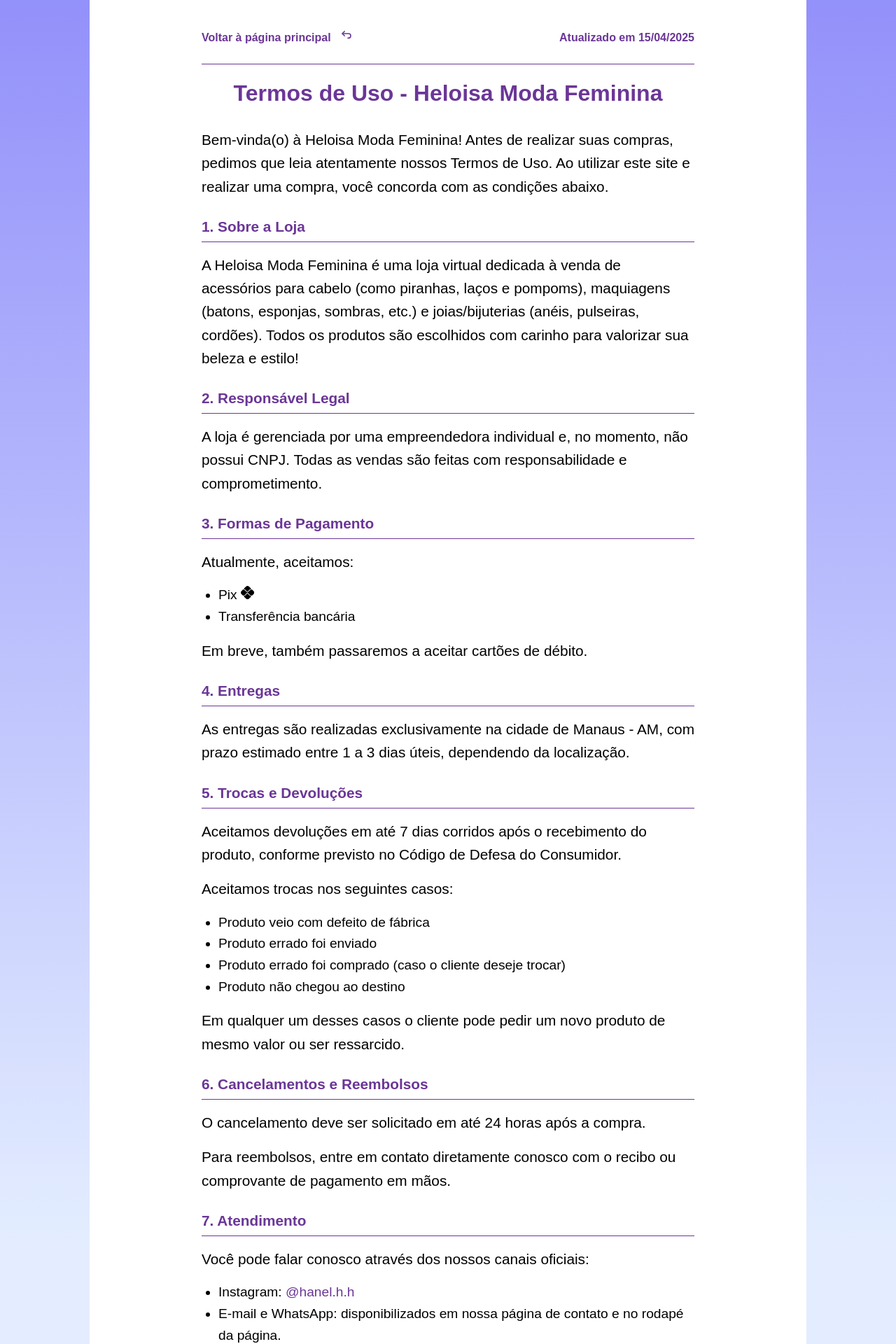
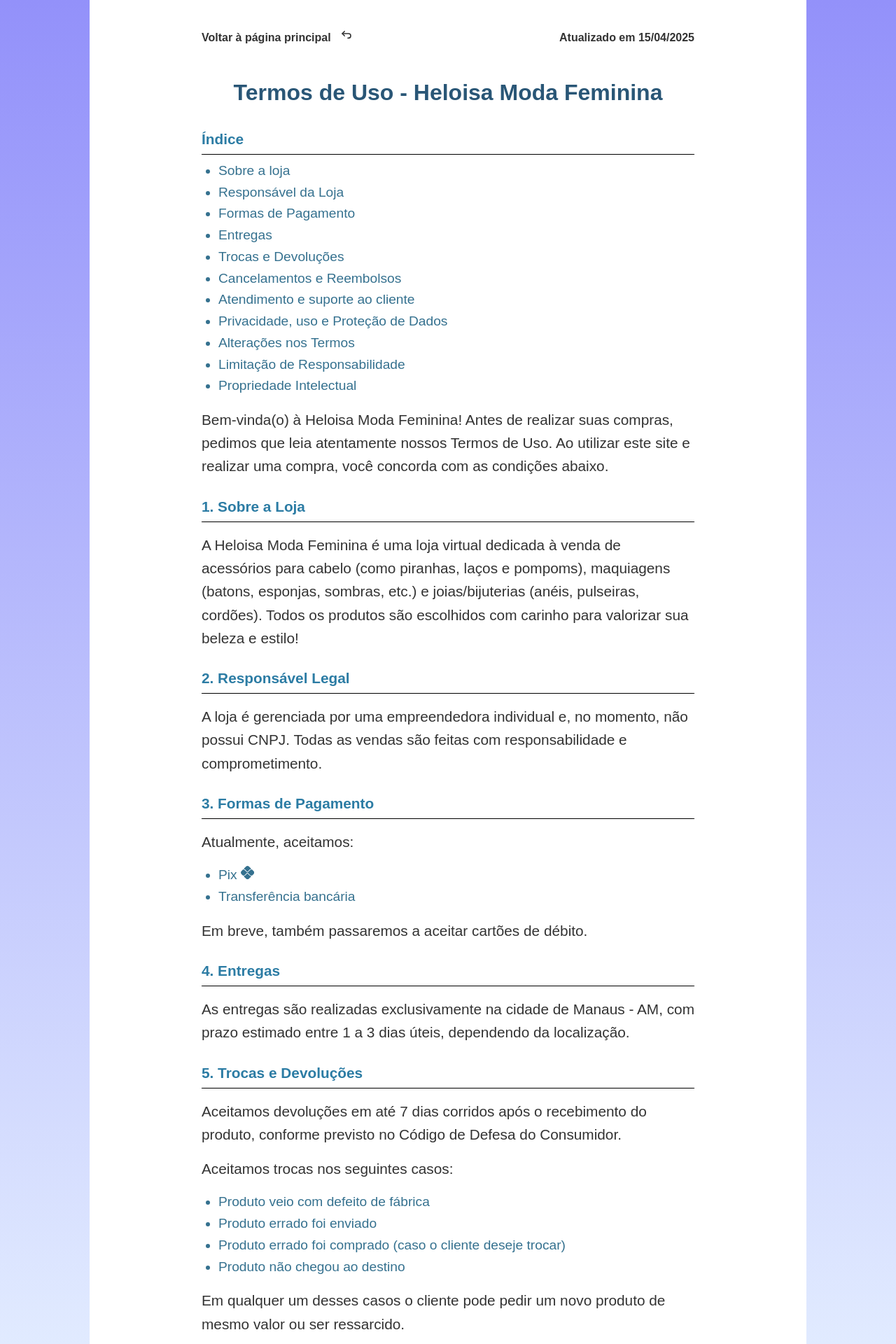
Before and after one commit to MW-Limah/HeloisaWebstore, a Next.js app: page /termos-de-uso in a window 1280 px wide. Shown: the top 1920 px of the page at 70% size. Built offline with nearby package versions, Linux system fonts and the light colour scheme.

Commit message:
Estilizando os termos de uso e InfoPersonal

```diff
--- a/src/app/globals.css
+++ b/src/app/globals.css
@@ -2,7 +2,9 @@
     --base: #e3edff;
     --fst: #295676;
     --sd: #2c7ca4;
+    --links: #35718f;
     --text-color: #ecebeb;
+    --text-black: #333;
     --p-color: #525252;
 }
 
--- a/src/app/termos-de-uso/page.tsx
+++ b/src/app/termos-de-uso/page.tsx
@@ -23,6 +23,44 @@ export default function TermosDeUso() {
                     <h4>Atualizado em 15/04/2025</h4>
                 </div>
                 <h1>Termos de Uso - Heloisa Moda Feminina</h1>
+                <div className={styles.LinksMap}>
+                    <h2>Índice</h2>
+                    <ul>
+                        <a href="#1">
+                            <li>Sobre a loja</li>
+                        </a>
+                        <a href="#2">
+                            <li>Responsável da Loja</li>
+                        </a>
+                        <a href="#3">
+                            <li>Formas de Pagamento</li>
+                        </a>
+                        <a href="#4">
+                            <li>Entregas</li>
+                        </a>
+                        <a href="#5">
+                            <li>Trocas e Devoluções</li>
+                        </a>
+                        <a href="#6">
+                            <li>Cancelamentos e Reembolsos</li>
+                        </a>
+                        <a href="#7">
+                            <li>Atendimento e suporte ao cliente</li>
+                        </a>
+                        <a href="#8">
+                            <li>Privacidade, uso e Proteção de Dados</li>
+                        </a>
+                        <a href="#9">
+                            <li>Alterações nos Termos</li>
+                        </a>
+                        <a href="#10">
+                            <li>Limitação de Responsabilidade</li>
+                        </a>
+                        <a href="#11">
+                            <li>Propriedade Intelectual</li>
+                        </a>
+                    </ul>
+                </div>
 
                 <p>
                     Bem-vinda(o) à Heloisa Moda Feminina! Antes de realizar suas compras, pedimos que leia atentamente
@@ -30,7 +68,7 @@ export default function TermosDeUso() {
                     abaixo.
                 </p>
 
-                <h2>1. Sobre a Loja</h2>
+                <h2 id="1">1. Sobre a Loja</h2>
                 <p>
                     A Heloisa Moda Feminina é uma loja virtual dedicada à venda de acessórios para cabelo (como
                     piranhas, laços e pompoms), maquiagens (batons, esponjas, sombras, etc.) e joias/bijuterias (anéis,
@@ -38,13 +76,13 @@ export default function TermosDeUso() {
                     estilo!
                 </p>
 
-                <h2>2. Responsável Legal</h2>
+                <h2 id="2">2. Responsável Legal</h2>
                 <p>
                     A loja é gerenciada por uma empreendedora individual e, no momento, não possui CNPJ. Todas as vendas
                     são feitas com responsabilidade e comprometimento.
                 </p>
 
-                <h2>3. Formas de Pagamento</h2>
+                <h2 id="3">3. Formas de Pagamento</h2>
                 <p>Atualmente, aceitamos:</p>
                 <ul>
                     <li>
@@ -54,13 +92,13 @@ export default function TermosDeUso() {
                 </ul>
                 <p>Em breve, também passaremos a aceitar cartões de débito.</p>
 
-                <h2>4. Entregas</h2>
+                <h2 id="4">4. Entregas</h2>
                 <p>
                     As entregas são realizadas exclusivamente na cidade de Manaus - AM, com prazo estimado entre 1 a 3
                     dias úteis, dependendo da localização.
                 </p>
 
-                <h2>5. Trocas e Devoluções</h2>
+                <h2 id="5">5. Trocas e Devoluções</h2>
                 <p>
                     Aceitamos devoluções em até 7 dias corridos após o recebimento do produto, conforme previsto no
                     Código de Defesa do Consumidor.
@@ -76,16 +114,16 @@ export default function TermosDeUso() {
                     Em qualquer um desses casos o cliente pode pedir um novo produto de mesmo valor ou ser ressarcido.
                 </p>
 
-                <h2>6. Cancelamentos e Reembolsos</h2>
+                <h2 id="6">6. Cancelamentos e Reembolsos</h2>
                 <p>O cancelamento deve ser solicitado em até 24 horas após a compra.</p>
                 <p>
                     Para reembolsos, entre em contato diretamente conosco com o recibo ou comprovante de pagamento em
                     mãos.
                 </p>
 
-                <h2>7. Atendimento</h2>
+                <h2 id="7">7. Atendimento</h2>
                 <p>Você pode falar conosco através dos nossos canais oficiais:</p>
-                <ul>
+                <ul className={styles.Lista}>
                     <li>
                         Instagram:{' '}
                         <a href="https://instagram.com/hanel.h.h" target="_blank">
@@ -95,7 +133,7 @@ export default function TermosDeUso() {
                     <li>E-mail e WhatsApp: disponibilizados em nossa página de contato e no rodapé da página.</li>
                 </ul>
 
-                <h2>8. Privacidade e Proteção de Dados</h2>
+                <h2 id="8">8. Privacidade e Proteção de Dados</h2>
                 <p>
                     As informações fornecidas pelos clientes, como nome, endereço e dados de contato, são utilizadas
                     exclusivamente para processar pedidos, efetuar entregas e prestar um melhor atendimento. Garantimos
@@ -112,21 +150,21 @@ export default function TermosDeUso() {
                     </b>
                 </p>
 
-                <h2>9. Alterações nos Termos</h2>
+                <h2 id="9">9. Alterações nos Termos</h2>
                 <p>
                     Reservamo-nos o direito de alterar estes Termos de Uso a qualquer momento, sendo as alterações
                     publicadas nesta página. O uso contínuo da loja após tais mudanças constitui aceitação dos novos
                     termos.
                 </p>
 
-                <h2>10. Limitação de Responsabilidade</h2>
+                <h2 id="10">10. Limitação de Responsabilidade</h2>
                 <p>
                     A Heloisa Moda Feminina não se responsabiliza por danos ou prejuízos resultantes do uso incorreto
                     dos produtos adquiridos. Recomendamos sempre a leitura de instruções e cuidados de uso, quando
                     aplicáveis.
                 </p>
 
-                <h2>11. Propriedade Intelectual</h2>
+                <h2 id="11">11. Propriedade Intelectual</h2>
                 <p>
                     Todas as imagens, descrições e conteúdos exibidos na loja são de uso exclusivo da Heloisa Moda
                     Feminina. É proibida a reprodução, distribuição ou modificação sem autorização expressa da loja.
--- a/src/app/termos-de-uso/termos.module.css
+++ b/src/app/termos-de-uso/termos.module.css
@@ -5,16 +5,18 @@
     width: 100%;
     padding: 0.5rem 0;
     margin-bottom: 1rem;
-    border-bottom: 1px solid #6b3697;
 }
 
 .headerTermos h4 {
     display: flex;
     align-items: center;
     font-size: 1rem;
-    color: #6b3697;
     cursor: pointer;
     margin: 0;
+}
+
+.Lista li a {
+    color: #1e29c7;
 }
 
 .back {
@@ -27,12 +29,24 @@
     transform: translateX(-3px);
 }
 
+.container h1 {
+    color: var(--fst);
+}
+
+.container h2 {
+    color: var(--sd);
+}
+
+.container h4,
+.container p {
+    color: var(--text-black);
+}
+
 .container {
     max-width: 80%;
     margin: 0 auto;
     padding: 2rem 10rem;
     line-height: 1.6;
-    color: #000;
     background-color: #fff;
     width: 100%;
 }
@@ -40,7 +54,6 @@
 /* Estilo para a data de atualização */
 .container h4 {
     font-size: 1rem;
-    color: #6b3697;
     text-align: right;
     margin-bottom: 1rem;
 }
@@ -49,7 +62,6 @@
 .container h1 {
     font-size: 2rem;
     margin-bottom: 1.5rem;
-    color: #6b3697;
     text-align: center;
 }
 
@@ -57,8 +69,7 @@
 .container h2 {
     font-size: 1.3rem;
     margin-top: 1.5rem;
-    color: #6b3697;
-    border-bottom: 1px solid #6b3697;
+    border-bottom: 1px solid #000;
     padding-bottom: 0.3rem;
 }
 
@@ -74,11 +85,11 @@
     list-style: disc;
     margin-left: 1.5rem;
     margin-top: 0.5rem;
+    color: var(--links);
 }
 
 /* Links */
 .container a {
-    color: #6b3697;
     text-decoration: none;
 }
 
```
Also changed, not shown: src/app/components/FinishingComponents/InfoPersonal/InfoPersonal.module.css (+28 -0 lines), src/app/components/FinishingComponents/InfoPersonal/InfoPersonal.tsx (+9 -11 lines).
